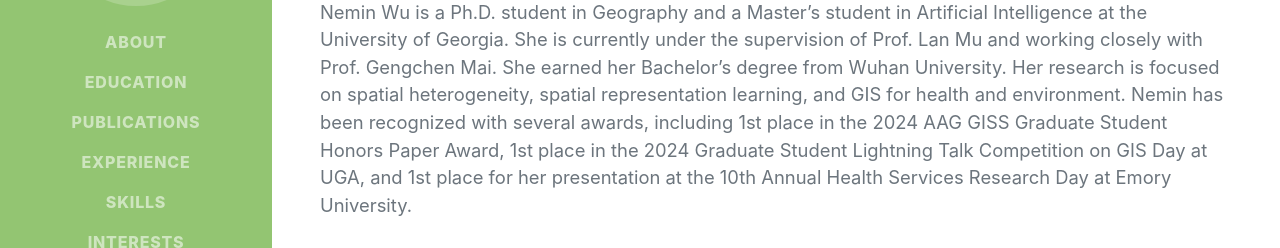
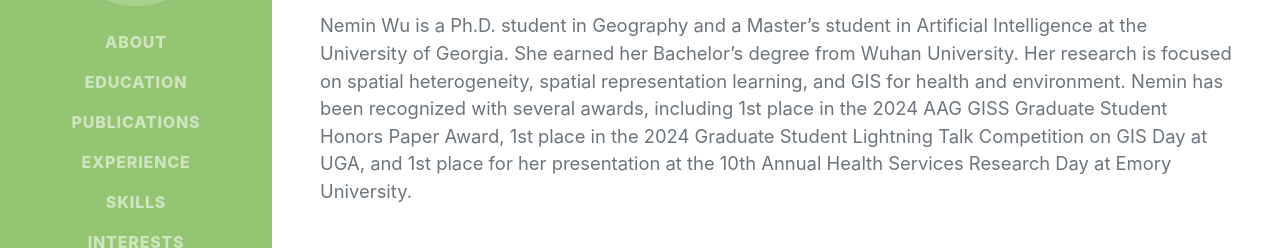
Before and after one commit to NeminWu/neminwu.github.io, a website: page index.html in a window 1280 px wide. Shown: the part 329-577 px from the top of the page. Drawn offline with nearby package versions, Linux system fonts and the light colour scheme; a web font is replaced by a local one.

Commit message:
Update index.html

```diff
--- a/index.html
+++ b/index.html
@@ -55,8 +55,7 @@
                     <a href="mailto:Nemin.Wu@uga.edu">Nemin.Wu@uga.edu</a>
                 </div>
                 <p class="lead mb-5">Nemin Wu is a Ph.D. student in Geography and a Master’s student in Artificial
-                    Intelligence at the University of Georgia. She is currently under the supervision of Prof. Lan Mu
-                    and working closely with Prof. Gengchen Mai. She earned her Bachelor’s degree from Wuhan University.
+                    Intelligence at the University of Georgia. She earned her Bachelor’s degree from Wuhan University.
                     Her research is focused on spatial heterogeneity, spatial representation learning, and GIS for
                     health and environment. Nemin has been recognized with several awards, including 1st place in the
                     2024 AAG GISS Graduate Student Honors Paper Award, 1st place in the 2024 Graduate Student Lightning
```
